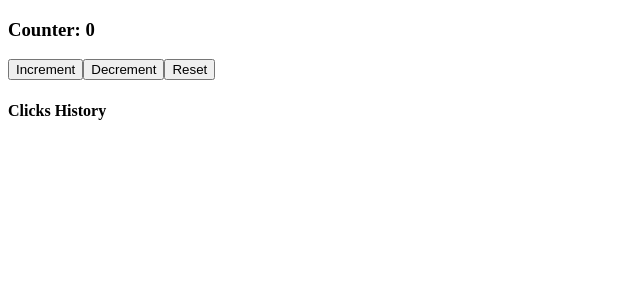
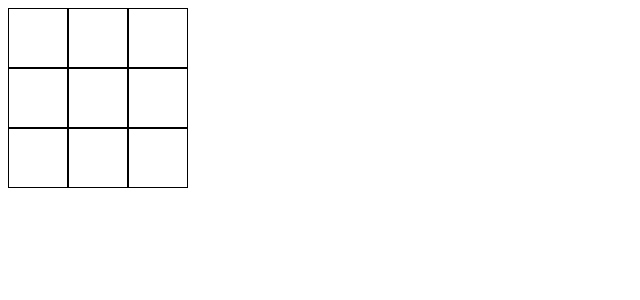
Before and after one commit to githubscientist/react-b51, a React (Vite) app: page / in a window 1280 px wide. Shown: the top 300 px of the page, without its empty margins (0-640 px from the left). Built offline with nearby package versions, Linux system fonts and the light colour scheme.

Commit message:
basic cleanup + board created

```diff
--- a/src/App.jsx
+++ b/src/App.jsx
@@ -1,19 +1,27 @@
-import React, { useReducer, useState } from 'react';
-import { initialState, reducer } from './reducers/countReducer';
+import React from 'react';
+import './styles/App.css';
 
 function App() {
-
-  const [state, dispatch] = useReducer(reducer, initialState);
-
   return (
     <div>
-      <h3>Counter: { state.count }</h3>
-      <button onClick={() => dispatch({ type: 'incr' })}>Increment</button>
-      <button onClick={() => dispatch({ type: 'decr' })}>Decrement</button>
-      <button onClick={() => dispatch({ type: 'reset' })}>Reset</button>
+      <div className='row'>
+        <button className='square'></button>
+        <button className='square'></button>
+        <button className='square'></button>
+      </div>
 
-      <h4>Clicks History</h4>
-      <p>{ state.clicksHistory.join(' ') }</p>
+      <div className='row'>
+        <button className='square'></button>
+        <button className='square'></button>
+        <button className='square'></button>
+      </div>
+
+      <div className='row'>
+        <button className='square'></button>
+        <button className='square'></button>
+        <button className='square'></button>
+      </div>
+
     </div>
   )
 }
--- a/src/reducers/countReducer.jsx
+++ /dev/null
@@ -1,26 +0,0 @@
-// define a initial state
-const initialState = {
-    count: 0,
-    clicksHistory: [],
-}
-
-// I, D, R
-
-// define the reducer function
-function reducer(state, action) {
-    switch (action.type) {
-        case 'incr':
-            return { count: state.count + 1, clicksHistory: state.clicksHistory.concat('I') };
-
-        case 'decr':
-            return { count: state.count - 1, clicksHistory: state.clicksHistory.concat('D') };
-
-        case 'reset':
-            return { count: 0, clicksHistory: state.clicksHistory.concat('R') };
-    }
-}
-
-export {
-    initialState,
-    reducer
-};
--- /dev/null
+++ b/src/styles/App.css
@@ -0,0 +1,16 @@
+.square {
+    background: #fff;
+    border: 1px solid black;
+    line-height: 60px;
+    height: 60px;
+    width: 60px;
+    padding: 0;
+    float: left;
+    text-align: center;
+}
+
+.row::after {
+    clear: both;
+    content: '';
+    display: table;
+}
```
